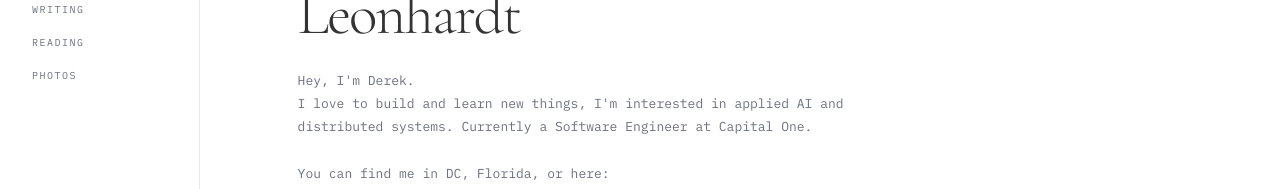
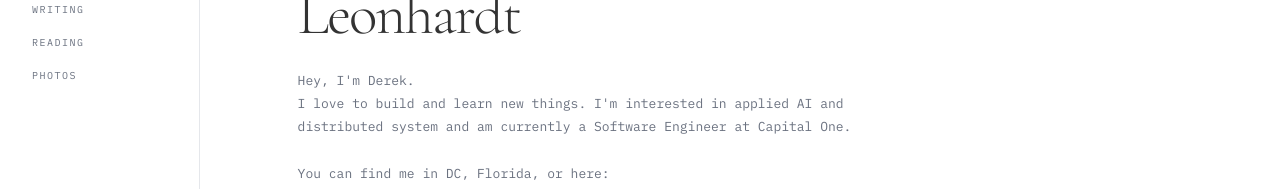
Before and after one commit to derekleonhardt/website, a Next.js app: page / in a window 1280 px wide. Shown: the part 142-331 px from the top of the page. Built offline with nearby package versions, Linux system fonts and the light colour scheme.

Commit message:
chore: lint + add i'm

```diff
--- a/app/page.tsx
+++ b/app/page.tsx
@@ -55,9 +55,9 @@ export default function HomePage() {
 
           <p className="hero-bio mono-muted">
             Hey, I&apos;m Derek.
-            <br />I love to build and learn new things, I&apos;m interested in
-            applied AI and distributed systems. Currently a Software Engineer at
-            Capital One.
+            <br />I love to build and learn new things. I&apos;m interested in
+            applied AI and distributed system and am currently a Software
+            Engineer at Capital One.
           </p>
 
           <div className="hero-links">
```
